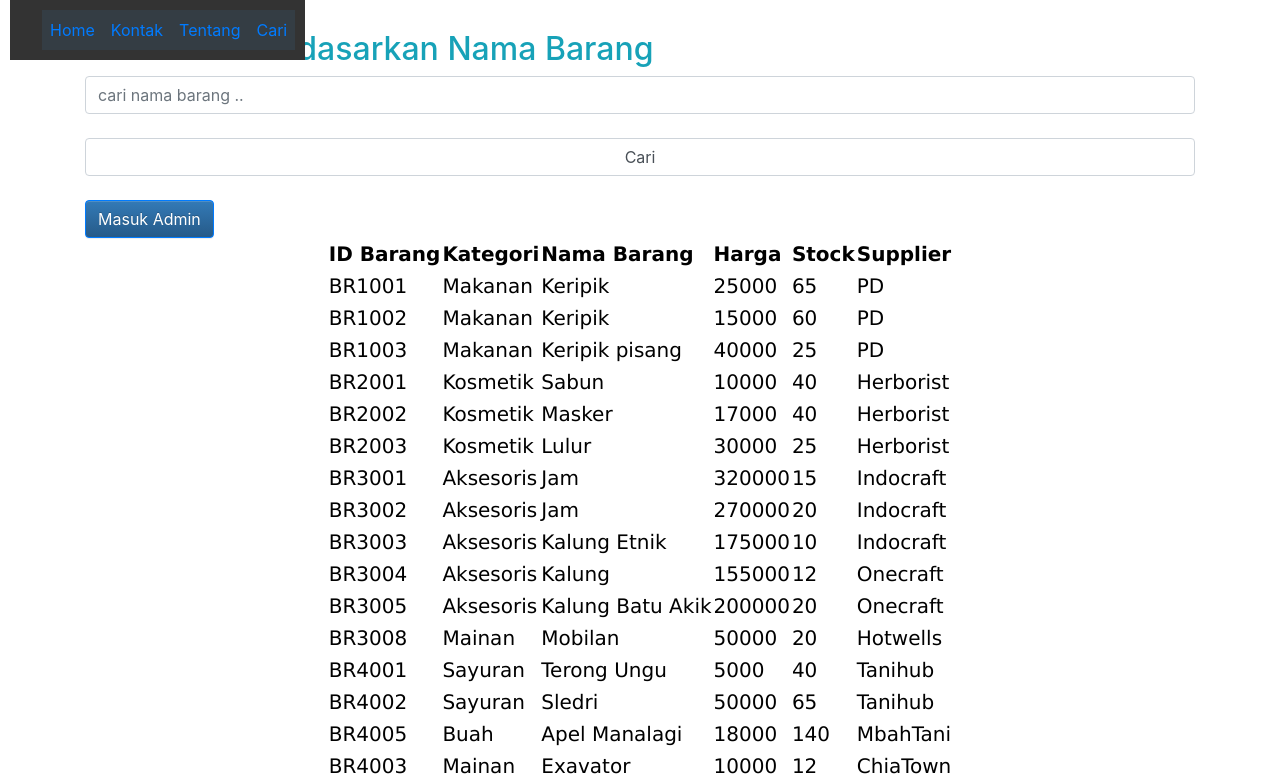
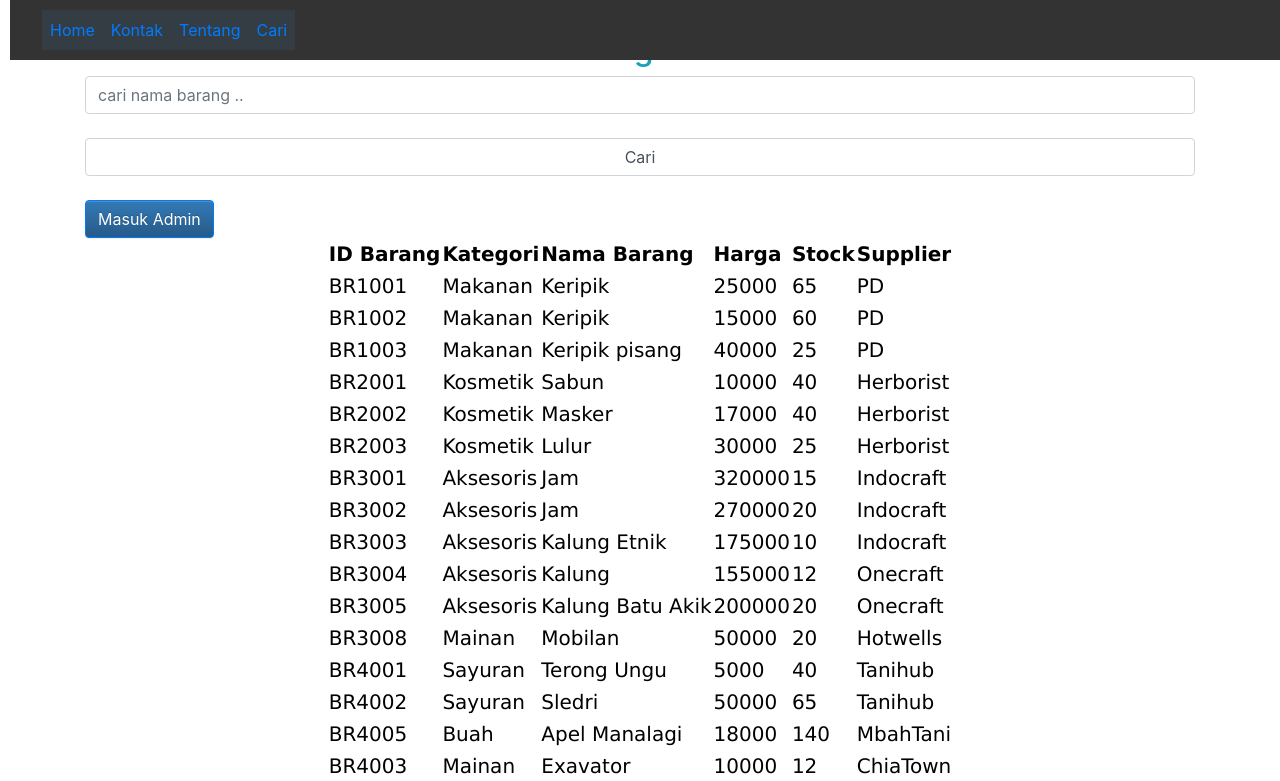
Before and after one commit to joeinus134131/MbahDagang, a PHP site: page /MbahDagang/index.php in a window 1280 px wide. Shown: the top 781 px of the page. Run offline with PHP 8.4, Linux system fonts and the light colour scheme; data comes from the database, SQL or seed files in the repository; some libraries are stand-ins or nearby versions.

Commit message:
update css

```diff
--- a/action/style.css
+++ b/action/style.css
@@ -65,7 +65,7 @@ ul {
   background-color: #333;
   position: fixed;
   top: 0;
-  /* width: 100%; */
+  width: 100%;
 }
 nav {
   width: fit-content;
```
